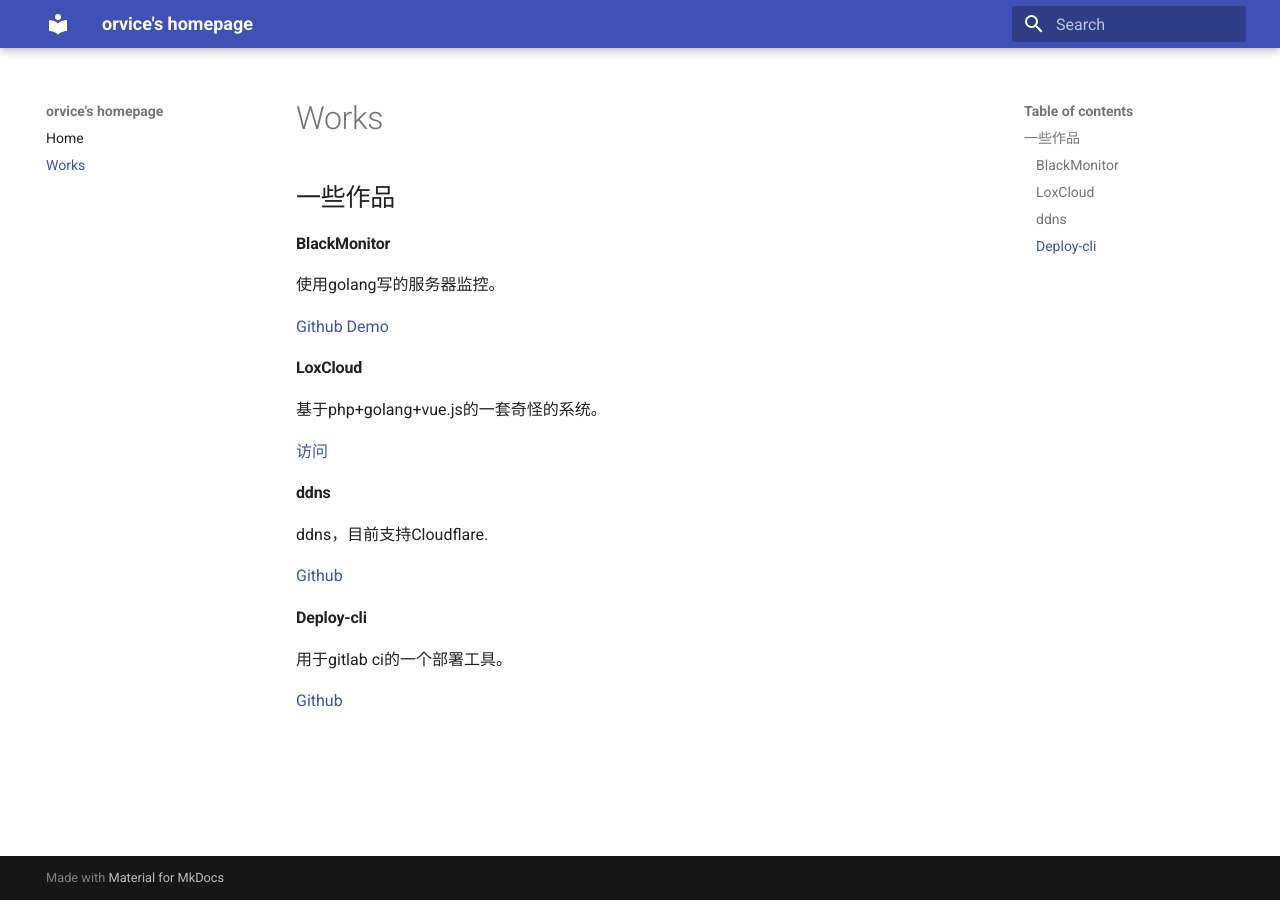
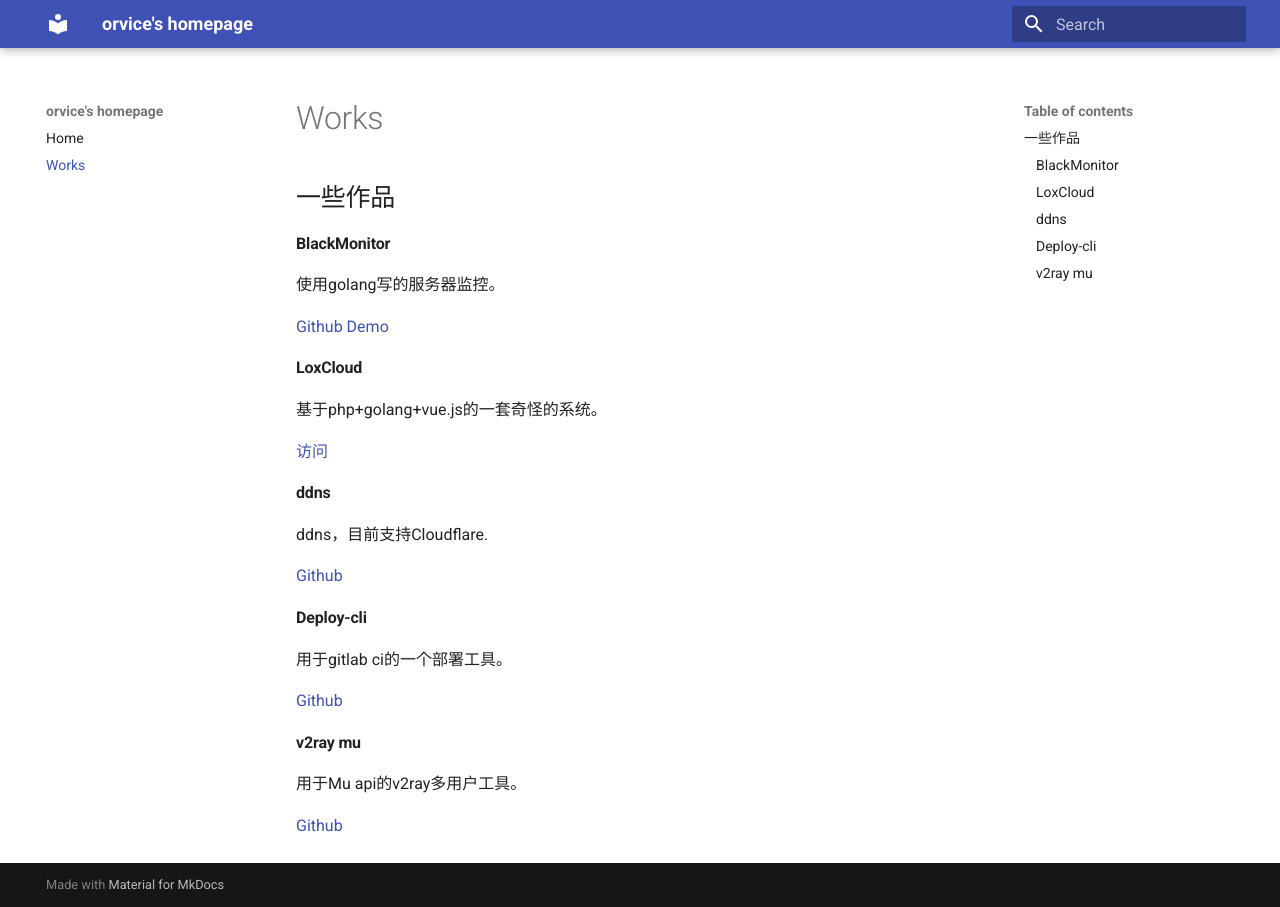
Before and after one commit to orvice/homepage, an MkDocs documentation site: the page built from docs/works.md, in a window 1280 px wide. Built offline with MkDocs 1.6.1 and Material for MkDocs 9.7.7, drawn with Linux system fonts in a browser that asks for light colours; old or Windows-style settings are respelled for this version of MkDocs.

Commit message:
Update works.md

```diff
--- a/docs/works.md
+++ b/docs/works.md
@@ -25,3 +25,9 @@ ddns，目前支持Cloudflare.
 用于gitlab ci的一个部署工具。
 
 [Github](https://github.com/weeon/deploy-cli)
+
+#### v2ray mu
+
+用于Mu api的v2ray多用户工具。
+
+[Github](https://github.com/orvice/v2ray-mu)
```
